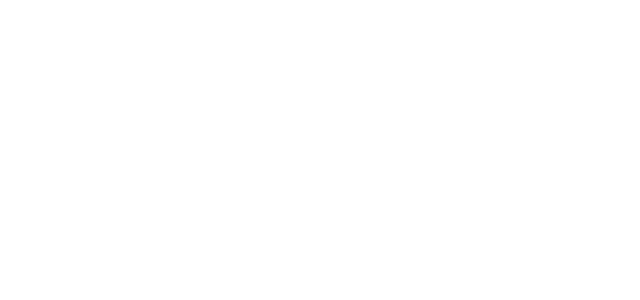
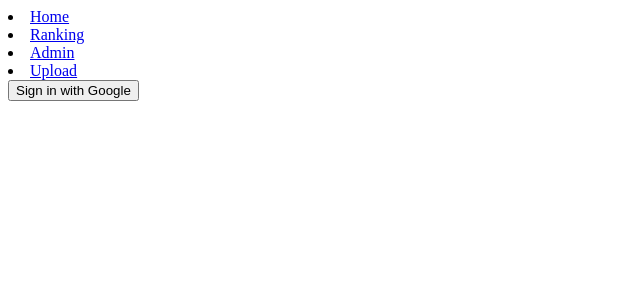
Before and after one commit to luisresendiz734/seguimiento-club-algoritmia, a React (Create React App) app: page /admin in a window 1280 px wide. Shown: the top 300 px of the page, without its empty margins (0-640 px from the left). Built offline with nearby package versions, Linux system fonts and the light colour scheme; no server answers.

Commit message:
login and logout finished

```diff
--- a/src/App.jsx
+++ b/src/App.jsx
@@ -1,10 +1,25 @@
-import { BrowserRouter as Router, Switch, Route } from 'react-router-dom';
+import { BrowserRouter as Router, Switch, Route, Link } from 'react-router-dom';
+import AdminPage from './components/AdminPage';
 import RankListsPage from './components/RankListsPage';
+import UploadPage from './components/UploadPage';
 
-// context del usuario envuelve a Router
 const App = () => {
 	return (
 		<Router>
+			<nav>
+				<li>
+					<Link to="/">Home</Link>
+				</li>
+				<li>
+					<Link to="/ranking">Ranking</Link>
+				</li>
+				<li>
+					<Link to="/admin">Admin</Link>
+				</li>
+				<li>
+					<Link to="/upload">Upload</Link>
+				</li>
+			</nav>
 			<Switch>
 				<Route exact path="/">
 					<h1>Home</h1>
@@ -12,6 +27,12 @@ const App = () => {
 				<Route path="/ranking">
 					<RankListsPage />
 				</Route>
+				<Route path="/admin">
+					<AdminPage />
+				</Route>
+				<Route path="/upload">
+					<UploadPage />
+				</Route>
 			</Switch>
 		</Router>
 	);
--- /dev/null
+++ b/src/components/AdminPage.jsx
@@ -0,0 +1,11 @@
+import PendingList from './PendingList';
+import { auth } from '../utils/firebase';
+import { useAuthState } from 'react-firebase-hooks/auth';
+import SignIn from './SignIn';
+
+const AdminPage = () => {
+	const [ user ] = useAuthState(auth);
+	return <div>{user ? <PendingList admin={true} /> : <SignIn />}</div>;
+};
+
+export default AdminPage;
--- /dev/null
+++ b/src/components/Logout.jsx
@@ -0,0 +1,9 @@
+import { auth } from '../utils/firebase';
+const Logout = () => {
+	const handleLogout = () => {
+		auth.signOut();
+	};
+	return <button onClick={handleLogout}>Logout</button>;
+};
+
+export default Logout;
--- /dev/null
+++ b/src/components/PendingList.jsx
@@ -0,0 +1,12 @@
+import Logout from './Logout';
+
+const PendingList = ({ admin }) => {
+	return (
+		<div>
+			<Logout />
+			<h2>Pending list here</h2>
+		</div>
+	);
+};
+
+export default PendingList;
--- a/src/components/RankListsPage.jsx
+++ b/src/components/RankListsPage.jsx
@@ -56,10 +56,18 @@ const RankListsPage = () => {
 				</Tabs>
 			</Paper>
 			<TabPanel value={tab} index={0}>
-				<List list={basicos} users={hurones.filter((huron) => huron.type === 1)} />
+				{hurones ? (
+					<List list={basicos} users={hurones.filter((huron) => huron.type === 1)} />
+				) : (
+					<h4>Loading...</h4>
+				)}
 			</TabPanel>
 			<TabPanel value={tab} index={1}>
-				<List list={intermedios} users={hurones.filter((huron) => huron.type === 2)} />
+				{hurones ? (
+					<List list={intermedios} users={hurones.filter((huron) => huron.type === 2)} />
+				) : (
+					<h4>Loading...</h4>
+				)}
 			</TabPanel>
 		</div>
 	);
--- /dev/null
+++ b/src/components/SignIn.jsx
@@ -0,0 +1,12 @@
+import React from 'react';
+import { auth, googleProvider } from '../utils/firebase';
+
+const SignIn = () => {
+	const signInWithGoogle = () => {
+		auth.signInWithPopup(googleProvider);
+	};
+
+	return <button onClick={signInWithGoogle}>Sign in with Google</button>;
+};
+
+export default SignIn;
--- /dev/null
+++ b/src/components/UploadPage.jsx
@@ -0,0 +1,9 @@
+const UploadPage = () => {
+	return (
+		<div>
+			<h1>Upload</h1>
+		</div>
+	);
+};
+
+export default UploadPage;
--- a/src/utils/firebase.js
+++ b/src/utils/firebase.js
@@ -16,4 +16,6 @@ firebase.initializeApp({
 const auth = firebase.auth();
 const firestore = firebase.firestore();
 
-export { auth, firestore };
+const googleProvider = new firebase.auth.GoogleAuthProvider();
+
+export { auth, firestore, googleProvider };
```
